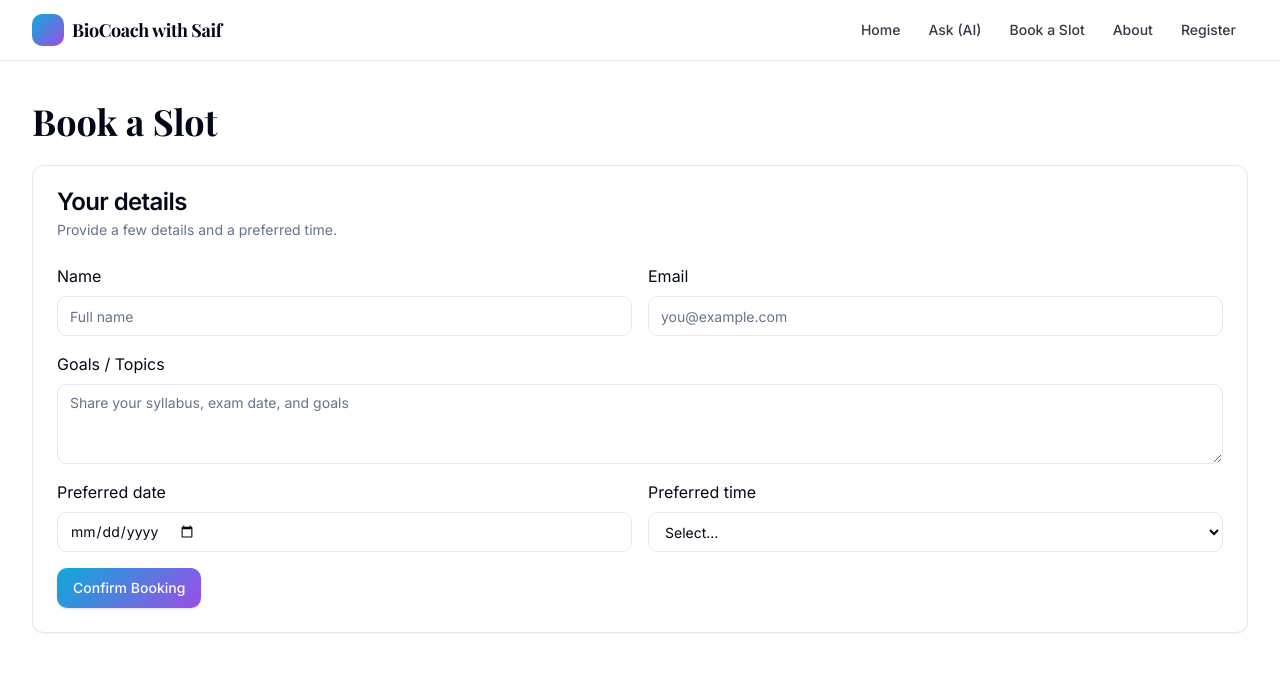
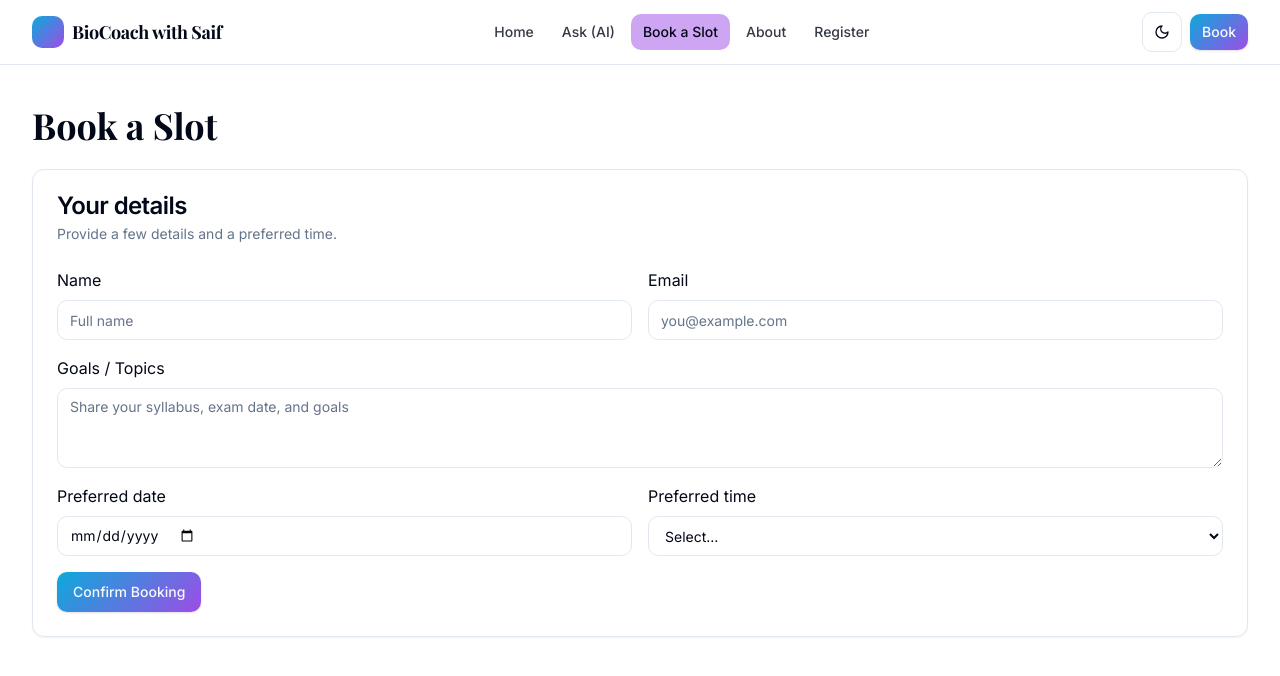
Before and after one commit to shark-cmd/biochem-ai-spark, a React (Vite) app: page /book in a window 1280 px wide. Shown: the top 676 px of the page. Built offline with nearby package versions, Linux system fonts and the light colour scheme.

Commit message:
feat: Add dark theme and improve navbar
Adds a dark theme toggle to the website and refines the navigation bar for a more elegant user experience.

```diff
--- a/src/components/site/Navbar.tsx
+++ b/src/components/site/Navbar.tsx
@@ -1,8 +1,8 @@
-import { useState } from "react";
+import { useEffect, useState } from "react";
 import { Link, NavLink } from "react-router-dom";
 import { Button } from "@/components/ui/button";
 import { Menu, X } from "lucide-react";
-
+import ThemeToggle from "@/components/site/ThemeToggle";
 const navItems = [
   { to: "/", label: "Home" },
   { to: "/ask", label: "Ask (AI)" },
@@ -13,9 +13,17 @@ const navItems = [
 
 export default function Navbar() {
   const [open, setOpen] = useState(false);
+  const [scrolled, setScrolled] = useState(false);
+
+  useEffect(() => {
+    const onScroll = () => setScrolled(window.scrollY > 6);
+    onScroll();
+    window.addEventListener("scroll", onScroll, { passive: true });
+    return () => window.removeEventListener("scroll", onScroll);
+  }, []);
 
   return (
-    <header className="sticky top-0 z-50 bg-background/70 backdrop-blur border-b border-border">
+    <header className={`sticky top-0 z-50 backdrop-blur border-b border-border ${scrolled ? 'bg-background/80 shadow-sm' : 'bg-background/60'}`}>
       <nav className="container flex items-center justify-between py-3">
         <Link to="/" className="flex items-center gap-2 font-semibold tracking-tight">
           <span className="inline-block h-8 w-8 rounded-md bg-gradient-hero" aria-hidden />
@@ -23,12 +31,20 @@ export default function Navbar() {
         </Link>
         <div className="hidden md:flex items-center gap-1">
           {navItems.map((item) => (
-            <NavLink key={item.to} to={item.to} className={({ isActive }) => isActive ? "font-semibold" : undefined}>
-              <Button variant="nav" size="sm" asChild>
-                <span className="px-3 py-1.5 rounded-md">{item.label}</span>
-              </Button>
+            <NavLink key={item.to} to={item.to}>
+              {({ isActive }) => (
+                <Button variant="nav" size="sm" className={isActive ? "bg-accent/50 text-foreground font-medium" : undefined}>
+                  {item.label}
+                </Button>
+              )}
             </NavLink>
           ))}
+        </div>
+        <div className="hidden md:flex items-center gap-2">
+          <ThemeToggle />
+          <Button variant="hero" size="sm" asChild>
+            <Link to="/book">Book</Link>
+          </Button>
         </div>
         <div className="md:hidden">
           <Button variant="glass" size="icon" aria-label="Toggle menu" onClick={() => setOpen((v) => !v)}>
@@ -44,6 +60,12 @@ export default function Navbar() {
                 <Button variant="nav" className="w-full justify-start">{item.label}</Button>
               </NavLink>
             ))}
+            <div className="flex items-center gap-2 pt-2">
+              <ThemeToggle />
+              <Button asChild variant="hero" className="flex-1">
+                <Link to="/book" onClick={() => setOpen(false)}>Book</Link>
+              </Button>
+            </div>
           </div>
         </div>
       )}
--- /dev/null
+++ b/src/components/site/ThemeToggle.tsx
@@ -0,0 +1,24 @@
+import { useEffect, useState } from "react";
+import { useTheme } from "next-themes";
+import { Button } from "@/components/ui/button";
+import { Moon, Sun } from "lucide-react";
+
+export default function ThemeToggle() {
+  const { theme, setTheme, resolvedTheme } = useTheme();
+  const [mounted, setMounted] = useState(false);
+  useEffect(() => setMounted(true), []);
+
+  const isDark = (mounted ? resolvedTheme : theme) === "dark";
+  const Icon = isDark ? Sun : Moon;
+
+  return (
+    <Button
+      variant="glass"
+      size="icon"
+      aria-label={isDark ? "Switch to light theme" : "Switch to dark theme"}
+      onClick={() => setTheme(isDark ? "light" : "dark")}
+    >
+      <Icon />
+    </Button>
+  );
+}
--- a/src/main.tsx
+++ b/src/main.tsx
@@ -2,9 +2,12 @@ import { createRoot } from 'react-dom/client'
 import App from './App.tsx'
 import './index.css'
 import { HelmetProvider } from 'react-helmet-async'
+import { ThemeProvider } from 'next-themes'
 
 createRoot(document.getElementById("root")!).render(
   <HelmetProvider>
-    <App />
+    <ThemeProvider attribute="class" defaultTheme="system" enableSystem>
+      <App />
+    </ThemeProvider>
   </HelmetProvider>
 );
```
